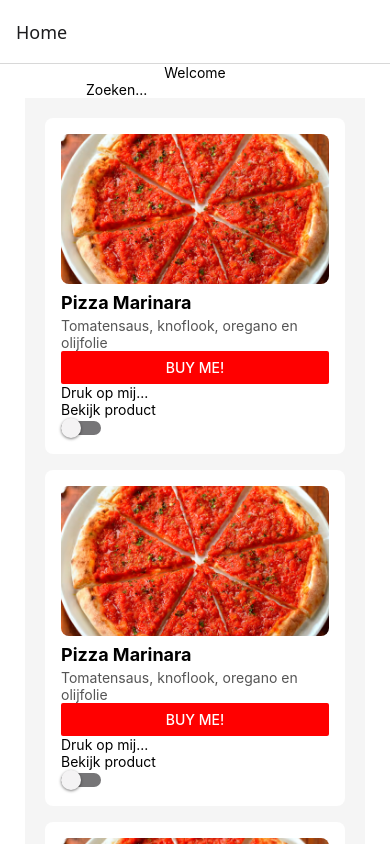
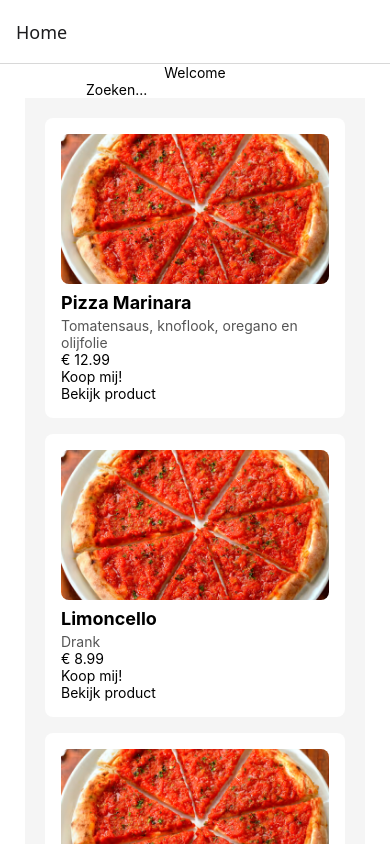
Before and after one commit to r1048035/mobile-app, a React Native app: screen /Home in a window 390 px wide. Built offline with nearby package versions, Linux system fonts and the light colour scheme.

Commit message:
Refactor ProductCard component to accept props and update HomeScreen with multiple product instances
++ Learned how to comment (ProductCard.js)

```diff
--- a/components/ProductCard.js
+++ b/components/ProductCard.js
@@ -2,7 +2,7 @@ import React, { useState } from "react";
 import { View, Text, Image, StyleSheet, Button, TextInput, Pressable, ScrollView, Switch, TouchableOpacity} from "react-native";
 import {useNavigation} from '@react-navigation/native';
 
-const ProductCard = ({ product }) => {
+const ProductCard = ({ title, description, price, image, onPress }) => {
     const [isEnabled, setIsEnabled] = useState(false);
     const [timesPressed, setTimesPressed] = useState(0);
 
@@ -11,19 +11,21 @@ const ProductCard = ({ product }) => {
 
     return (
         <View style={styles.card}>
+
             <Image
-                source={require("../images/pizza-marinara.avif")}
+                source={image}
                 style={styles.image}
             />
-        <Text style={styles.title}>Pizza Marinara</Text>
-        <Text style={styles.description}>Tomatensaus, knoflook, oregano en olijfolie</Text>
 
-        <Button
-          onPress={() => alert("Product added to cart!")}
-          title="Buy me!"
-          color="#ff0000"
-        />
+        <Text style={styles.title}>{title}</Text>
+        <Text style={styles.description}>{description}</Text>
+        <Text style={styles.price}>€ {price}</Text>
 
+        <TouchableOpacity style={styles.button} onPress={onPress}>
+          <Text style={styles.buttonText}>Koop mij!</Text>
+        </TouchableOpacity>
+
+{/*
         <Pressable
           onPress={() => {
             setTimesPressed(current => current + 1);
@@ -38,6 +40,7 @@ const ProductCard = ({ product }) => {
             <Text style={styles.text}>{pressed ? 'Ik ben overheerlijk!' : 'Druk op mij...'}</Text>
           )}
         </Pressable>
+*/}
 
         <TouchableOpacity
           onPress={() => navigation.navigate('Details')}
@@ -45,6 +48,7 @@ const ProductCard = ({ product }) => {
           <Text style={styles.buttonText}>Bekijk product</Text>
         </TouchableOpacity>
 
+{/*
         <Switch
           trackColor={{false: '#767577', true: '#81b0ff'}}
           thumbColor={isEnabled ? '#f5dd4b' : '#f4f3f4'}
@@ -52,6 +56,7 @@ const ProductCard = ({ product }) => {
           onValueChange={toggleSwitch}
           value={isEnabled}
         />
+*/}
 
 
         </View>
--- a/screens/HomeScreen.js
+++ b/screens/HomeScreen.js
@@ -14,9 +14,28 @@ const HomeScreen = () => {
         />
 
       <ScrollView style={styles.scrollView}>
-        <ProductCard />
-        <ProductCard />
-        <ProductCard />
+
+        <ProductCard
+          title="Pizza Marinara"
+          description="Tomatensaus, knoflook, oregano en olijfolie"
+          price="12.99"
+          image={require("../images/pizza-marinara.avif")}
+        />
+
+        <ProductCard
+          title="Limoncello"
+          description="Drank"
+          price="8.99"
+          image={require("../images/pizza-marinara.avif")}
+        />
+
+        <ProductCard
+          title="Tiramisu"
+          description="Dessert"
+          price="6.99"
+          image={require("../images/pizza-marinara.avif")}
+        />
+
       </ScrollView>
       <StatusBar style="auto" />
     </View>
```
